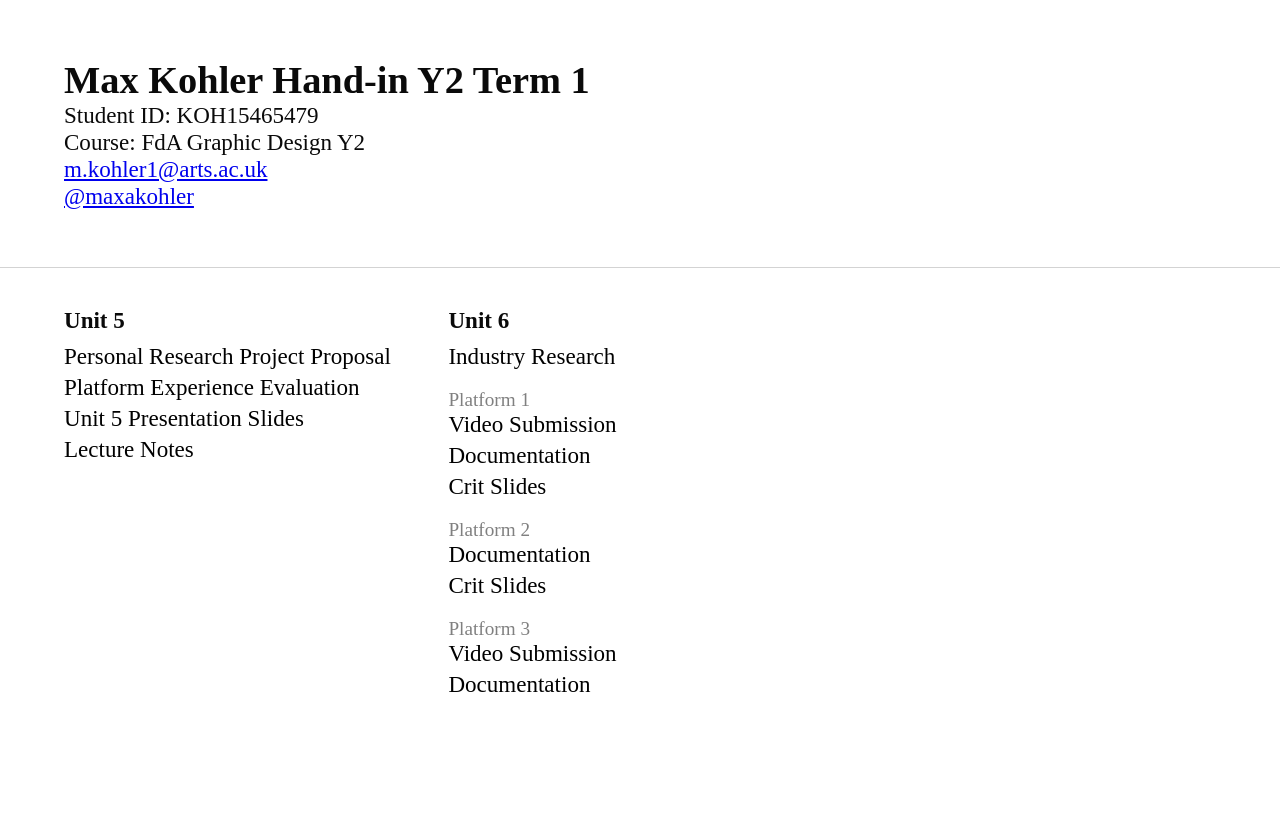
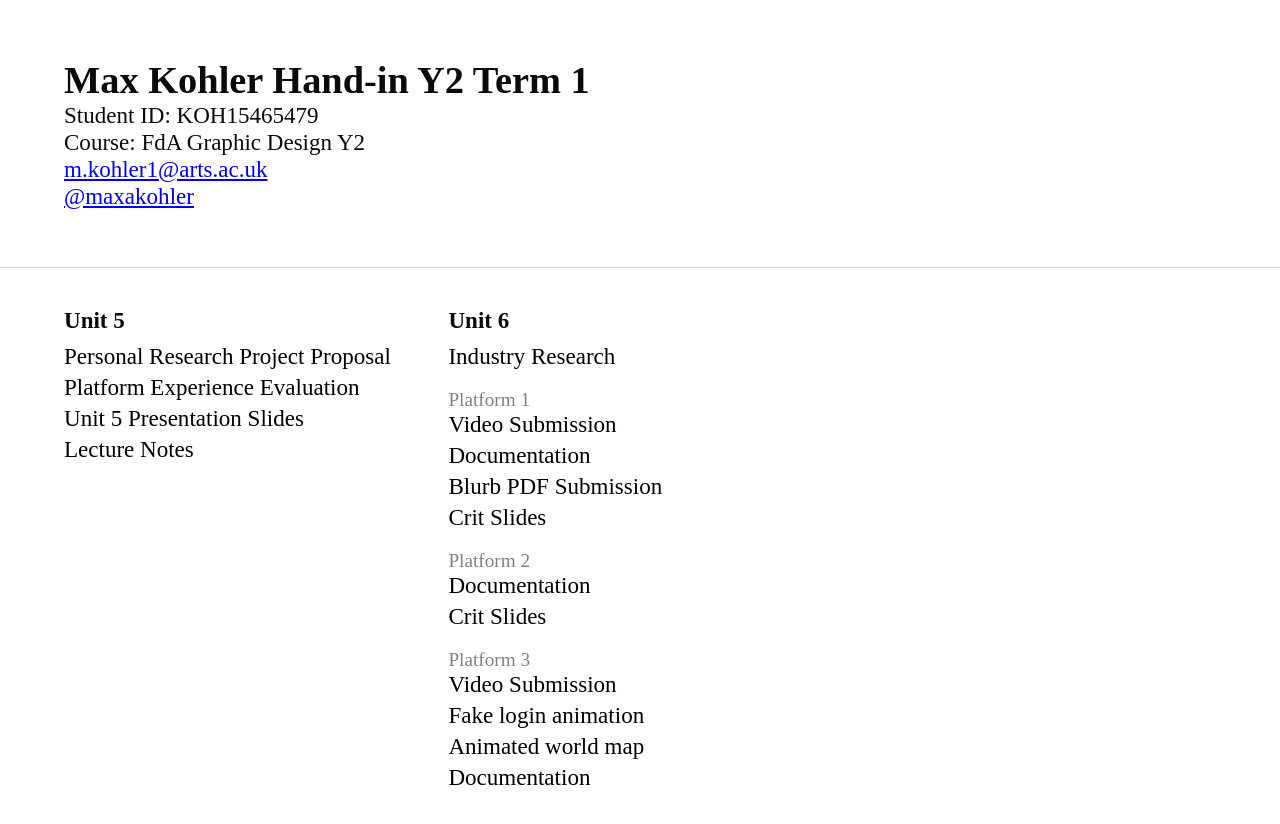
Before and after one commit to awesomephant/handin, a Jekyll site: the page built from index.html, in a window 1280 px wide. Shown: the top 824 px of the page. Built offline with Jekyll 4.4.1, drawn with Linux system fonts in a browser that asks for light colours.

Commit message:
add links

```diff
--- a/index.html
+++ b/index.html
@@ -27,12 +27,15 @@ layout: default
     <h3 class="platform">Platform 1</h3>
     <a href="http://www.maxkoehler.com/fist-of-patriotism/">Video Submission</a>
     <a href="https://goo.gl/photos/iV3fWoPvBuXDaZTe8">Documentation</a>
+    <a href="https://drive.google.com/open?id=0B-4y3-5wcHxJZWFqbUFDaUVEakk">Blurb PDF Submission</a>
     <a href="https://docs.google.com/presentation/d/1ouIaHWSadgTV3mFEFP_G3axW192HJaCdVnUM3J9U6nw/pub?start=false&loop=false&delayms=60000">Crit Slides</a>
     <h3 class="platform">Platform 2</h3>
     <a href="https://goo.gl/photos/GJjLpgWNu8uAvaB29">Documentation</a>
     <a href="https://docs.google.com/presentation/d/1Lmc50fHWaYoobjjNbQGYYyc53w3kV3MFlPMWeCAsDzE/pub?start=false&loop=false&delayms=60000">Crit Slides</a>
     <h3 class="platform">Platform 3</h3>
     <a href="https://vimeo.com/200583924">Video Submission</a>
+    <a href="http://codepen.io/maxakohler/pen/dNpXaw">Fake login animation</a>
+    <a href="http://codepen.io/maxakohler/pen/ZLpprj">Animated world map</a>
     <a href="https://goo.gl/photos/YSEsTqTbnpnZqvWM8">Documentation</a>
   </div>
 </nav>
```
